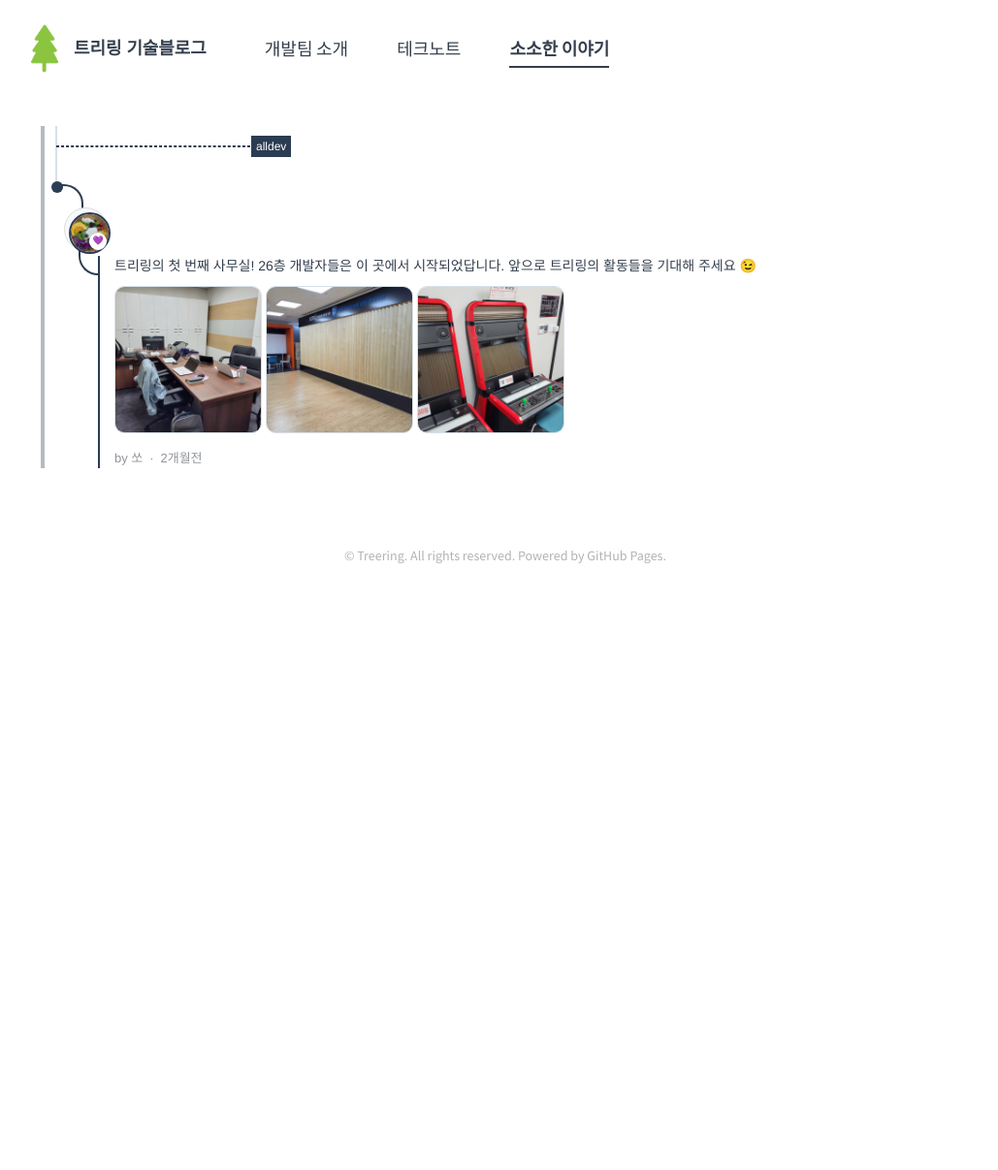
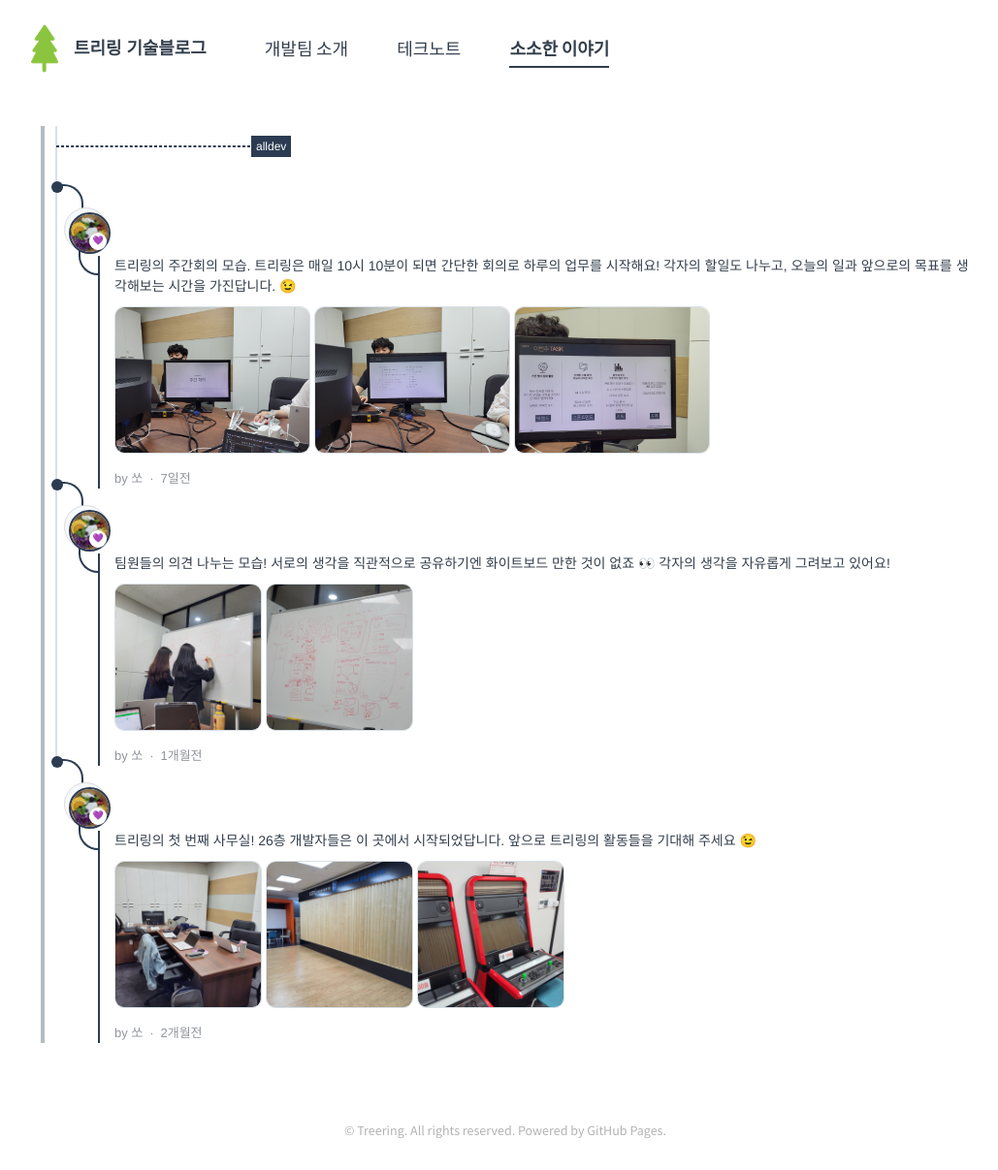
Before and after one commit to ourtreering/ourtreering.github.io, a Jekyll site: the page built from life/index.md, in a window 1280 px wide. Shown: the whole page at 97% size, without its empty margins (119-1148 px from the left). Built offline with Jekyll 4.4.1, drawn with Linux system fonts in a browser that asks for light colours; before the commit the page ends 900 px from its top, so only the background shows below that.

Commit message:
Add:소소한 이야기 사진 업데이트

```diff
--- a/_data/mention.yml
+++ b/_data/mention.yml
@@ -1,3 +1,23 @@
+- writer: 980424
+  date: 2021-06-21 11:36
+  message: 트리링의 주간회의 모습. 트리링은 매일 10시 10분이 되면 간단한 회의로 하루의 업무를 시작해요! 각자의 할일도 나누고, 오늘의 일과 앞으로의 목표를 생각해보는 시간을 가진답니다. 😉
+  media:
+    - type: photo
+      name: 202106211
+    - type: photo
+      name: 202106212
+    - type: photo
+      name: 202106213
+
+- writer: 980424
+  date: 2021-05-04 11:35
+  message: 팀원들의 의견 나누는 모습! 서로의 생각을 직관적으로 공유하기엔 화이트보드 만한 것이 없죠 👀 각자의 생각을 자유롭게 그려보고 있어요!
+  media:
+    - type: photo
+      name: 202105041
+    - type: photo
+      name: 202105042
+
 - writer: 980424
   date: 2021-04-27 09:00
   message: 트리링의 첫 번째 사무실! 26층 개발자들은 이 곳에서 시작되었답니다. 앞으로 트리링의 활동들을 기대해 주세요 😉
```
Also changed, not shown: life/img/202105041.jpg (added), life/img/202105042.jpg (added), life/img/202106211.jpg (added), life/img/202106212.jpg (added), life/img/202106213.jpg (added).
